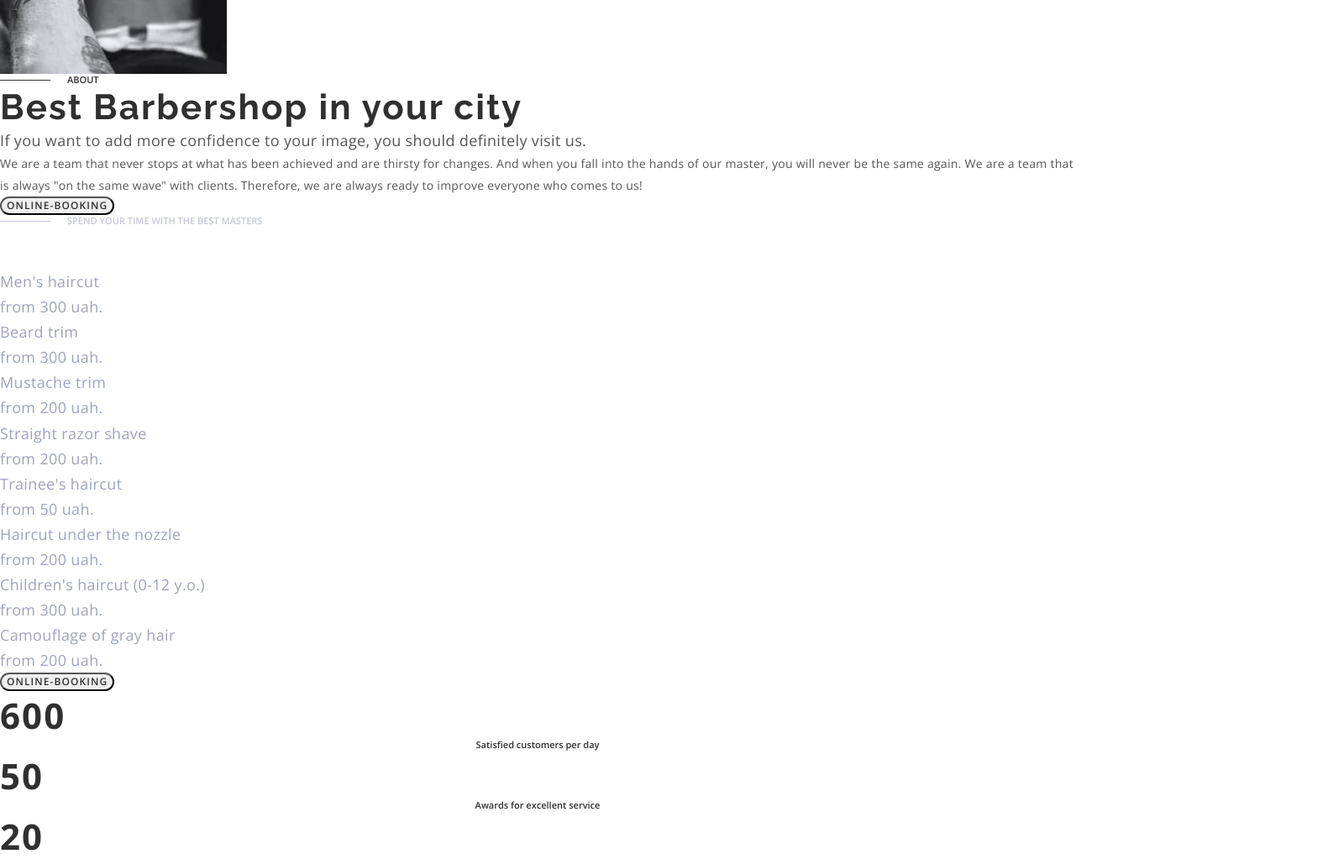
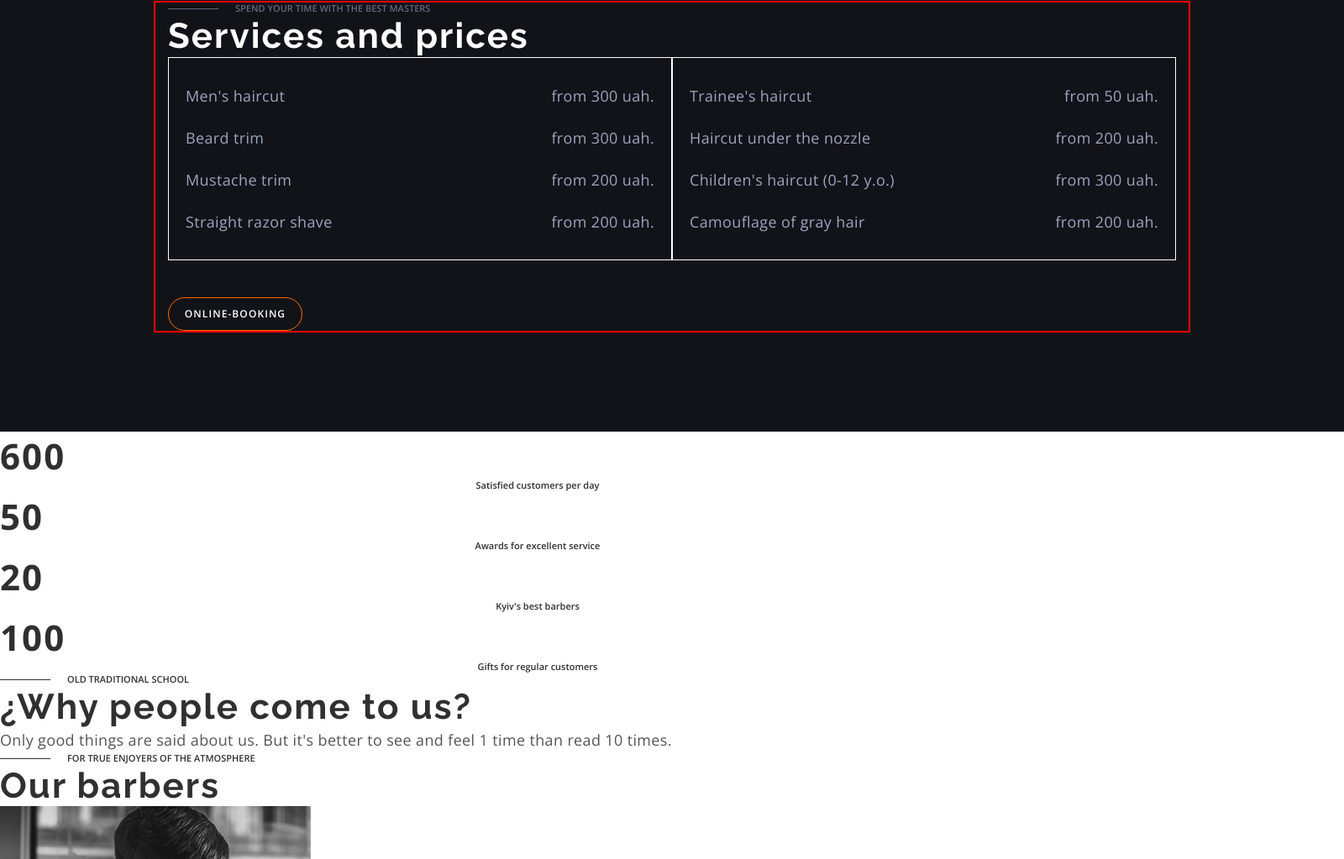
Before and after one commit to Dmytro2708/practice, a plain HTML site: page index.html in a window 1280 px wide. Shown: the part 1570-2593 px from the top of the page at 84% size, 1600 px wide, since content can reach past the window. Drawn offline with nearby package versions, Linux system fonts and the light colour scheme.

Commit message:
update css

```diff
--- a/css/styles.css
+++ b/css/styles.css
@@ -107,11 +107,11 @@ img {
 }
 
 .header-link:hover,
-.header-link:focus{
+.header-link:focus {
   color: #ff6c00;
 }
 
-.header-address{
+.header-address {
   margin-left: auto;
 }
 
@@ -126,7 +126,7 @@ img {
   color: var(--first-title-color);
 }
 
-.header-btn{
+.header-btn {
   color: var(--first-btn-color);
   margin-left: 40px;
 }
@@ -143,23 +143,20 @@ img {
   gap: 20px;
 }
 
-.top-text::before{
-  content:'';
+.top-text::before {
+  content: '';
   background-color: currentColor;
   width: 60px;
   height: 1px;
-
-
 }
 
 /* ---------section hero------------ */
 
 .hero-container {
   display: flex;
-
 }
 
-.hero-list{
+.hero-list {
   width: 100px;
 }
 
@@ -172,16 +169,16 @@ img {
 }
 
 .hero-link:hover,
-.hero-link:focus{
+.hero-link:focus {
   color: #ff6c00;
 }
 
 .hero-wrap {
   background-image: linear-gradient(
-    rgba(25, 28, 38, 0.2),
-    rgba(25, 28, 38, 0.2)
-  ),
-  url('../images/slider-img3.jpg');
+      rgba(25, 28, 38, 0.2),
+      rgba(25, 28, 38, 0.2)
+    ),
+    url('../images/slider-img3.jpg');
   background-repeat: no-repeat;
   background-position: center;
   background-size: cover;
@@ -211,18 +208,32 @@ img {
   line-height: 1.67;
   letter-spacing: 0.02em;
   color: #9da4bd;
-
 }
 
 /* ---------section about------------ */
 
+.about {
+  margin-top: 120px;
+  margin-bottom: 120px;
+}
+
+.about-container {
+  display: flex;
+  gap: 30px;
+}
+
+.about-list {
+  display: flex;
+  gap: 30px;
+}
+
+.about-box {
+  padding-right: 140px;
+}
+
 .about-top-text {
-  font-weight: 600;
-  font-size: 11px;
-  line-height: 1.36;
-  text-transform: uppercase;
-
   color: #303030;
+  margin-bottom: 20px;
 }
 
 .about-title {
@@ -231,8 +242,8 @@ img {
   font-size: 42px;
   line-height: 1.17;
   letter-spacing: 0.05em;
-
   color: #303030;
+  margin-top: 20px;
 }
 
 .about-text {
@@ -240,8 +251,8 @@ img {
   font-size: 18px;
   line-height: 1.67;
   letter-spacing: 0.02em;
-
   color: #555555;
+  margin-top: 20px;
 }
 
 .about-bottom-text {
@@ -249,25 +260,43 @@ img {
   font-size: 14px;
   line-height: 1.86;
   letter-spacing: 0.02em;
-
   color: #555555;
-}
-
-.about-btn {
-  font-family: 'Open Sans', sans-serif;
-  font-weight: 600;
-  font-size: 12px;
-  line-height: 1.33;
-  letter-spacing: 0.09em;
-  text-transform: uppercase;
-
-  color: #303030;
-
-  border-radius: 25px;
-  cursor: pointer;
+  margin-top: 20px;
+  margin-bottom: 42px;
 }
 
 /* ---------section services------------ */
+
+.services {
+  margin: 0 auto;
+  width: 1600px;
+  background-color: #111319;
+  padding-top: 120px;
+  padding-bottom: 120px;
+}
+
+.services-box {
+  display: flex;
+  justify-content: space-between;
+  margin-bottom: 44px;
+}
+
+.services-list {
+  border: 1px solid #ffffff;
+  padding: 30px 20px;
+  width: calc((100% - 30px) / 2);
+}
+
+.services-item {
+  display: flex;
+  justify-content: space-between;
+  margin-bottom: 20px;
+}
+
+.services-item:last-child {
+  margin-bottom: 0;
+}
+
 
 .services-top-text {
   font-weight: 600;
@@ -298,17 +327,8 @@ img {
 }
 
 .services-btn {
-  font-family: 'Open Sans', sans-serif;
-  font-weight: 600;
-  font-size: 12px;
-  line-height: 1.33;
-  letter-spacing: 0.09em;
-  text-transform: uppercase;
 
-  color: #303030;
-
-  border-radius: 25px;
-  cursor: pointer;
+  color: var(--first-btn-color);
 }
 
 /* ---------section benefits------------ */
--- a/index.html
+++ b/index.html
@@ -84,10 +84,11 @@
         </div>
       </section>
       <section class="about">
+        <div class="about-container container">
           <ul class="about-list list">
             <li class="about-item">
               <img
-              class="about pic"
+                class="about-pic"
                 src="./images/about-img1.jpg"
                 alt="haircuts"
                 width="270"
@@ -96,7 +97,7 @@
             </li>
             <li class="about-item">
               <img
-              class="about pic"
+                class="about-pic"
                 src="./images/about-img2.jpg"
                 alt="haircuts"
                 width="270"
@@ -104,6 +105,7 @@
               />
             </li>
           </ul>
+          <div class="about-box">
             <p class="about-top-text top-text">About</p>
             <h2 class="about-title">Best Barbershop in your city</h2>
             <p class="about-text">
@@ -112,18 +114,22 @@
             </p>
             <p class="about-bottom-text">
               We are a team that never stops at what has been achieved and are
-          thirsty for changes. And when you fall into the hands of our master,
-          you will never be the same again. We are a team that is always "on the
-          same wave" with clients. Therefore, we are always ready to improve
-          everyone who comes to us!
+              thirsty for changes. And when you fall into the hands of our
+              master, you will never be the same again. We are a team that is
+              always "on the same wave" with clients. Therefore, we are always
+              ready to improve everyone who comes to us!
             </p>
-        <button class="about-btn" type="button">Online-booking</button>
+            <button class="about-btn btn" type="button">Online-booking</button>
+          </div>
+        </div>
       </section>
       <section class="services">
+        <div class="services-container container">
           <p class="services-top-text top-text">
             Spend your time with the best masters
           </p>
           <h2 class="services-title">Services and prices</h2>
+          <div class="services-box">
                       <ul class="services-list list">
             <li class="services-item">
               <p class="services-item-text">Men's haircut</p>
@@ -160,7 +166,10 @@
               <p class="services-item-text">from 200 uah.</p>
             </li>
           </ul>
-        <button class="services-btn" type="button">Online-booking</button>
+          </div>
+
+          <button class="services-btn btn" type="button">Online-booking</button>
+        </div>
       </section>
       <section class="benefits">
         <ul class="benefits-list list">
```
Lines whose indentation alone changed are shown as unchanged.
